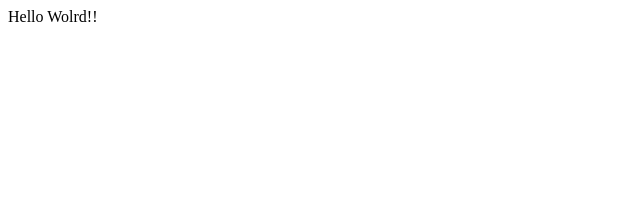
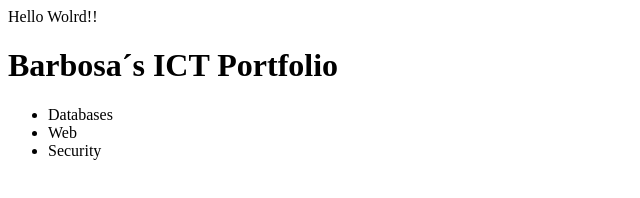
Before and after one commit to BARBOSA04/ICT-Portfolio-, a plain HTML site: page index.html in a window 1280 px wide. Shown: the whole page, without its empty margins (0-640 px from the left). Drawn offline with Linux system fonts and the light colour scheme.

Commit message:
updated the setup portfolio file

```diff
--- a/index.html
+++ b/index.html
@@ -1 +1,20 @@
 Hello Wolrd!!
+<html lang="en">
+<head>
+    <meta charset="UTF-8">
+    <meta http-equiv="X-UA-Compatible" content="IE=edge">
+    <meta name="viewport" content="width=device-width, initial-scale=1.0">
+    <title>Barbosa´s ICT Portfolio</title>
+    </title>
+</head>
+<body>
+    <h1>Barbosa´s ICT Portfolio</h1>
+    <nav>
+        <ul>
+        <li>Databases</li>
+        <li>Web</li>
+        <li>Security</li>
+        </ul>
+     </nav>
+</body>
+</html>
```
